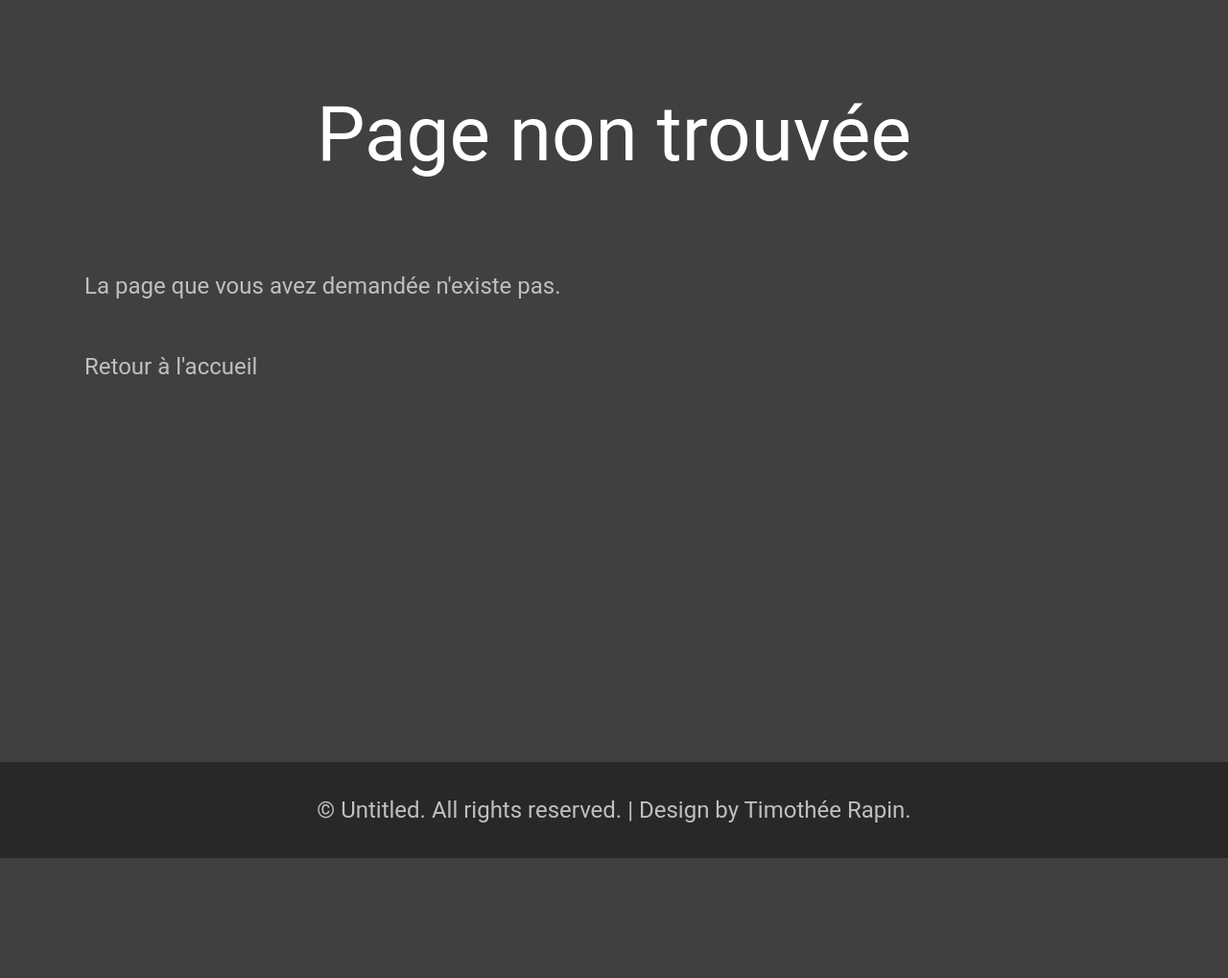
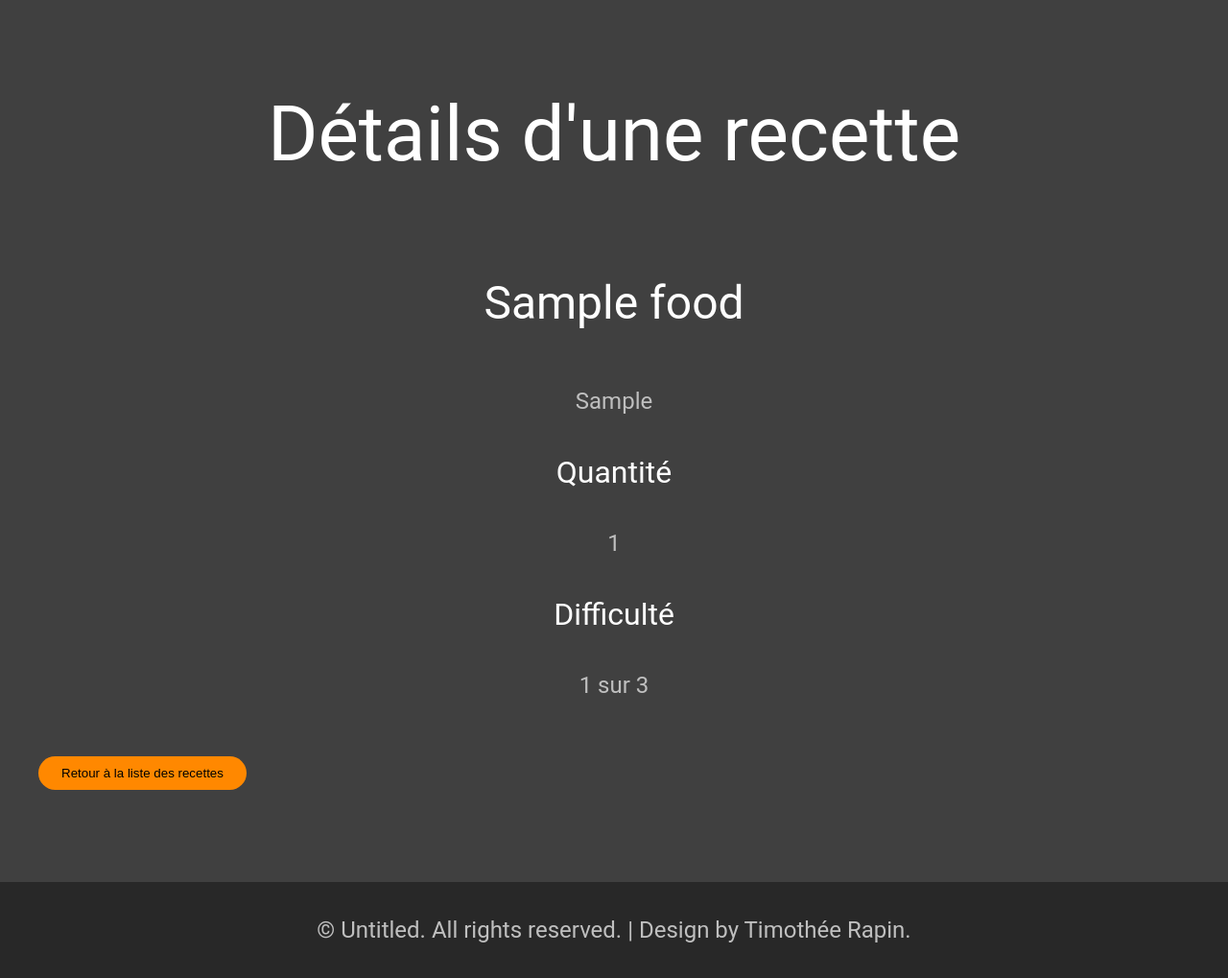
Before and after one commit to TimotheeRapin/WebAppGestionRepas, a PHP site: page /index.php?action=foodDetails&id=1 in a window 1280 px wide. Shown: the part 66-1085 px from the top of the page at 96% size. Before the commit the page ends 960 px from the top, so only its background shows below. Run offline with PHP 8.4, Linux system fonts and the light colour scheme; tables that the repository leaves empty hold one stand-in row (values such as "Sample post").

Commit message:
Affichage des recettes avec leurs détails

```diff
--- a/Code/Controller/foods.php
+++ b/Code/Controller/foods.php
@@ -42,3 +42,12 @@ function foodAdd($data)
     foodsManage($data);
     require_once 'Model/foodsManager.php';
 }
+
+/**
+ * @brief This function is designed to display details of a food
+ */
+function foodDetails($data)
+{
+    $food = getFoodDetails($data['id']);
+    require_once 'View/foodDetails.php';
+}
--- a/Code/Model/foodsManager.php
+++ b/Code/Model/foodsManager.php
@@ -125,7 +125,10 @@ function foodsManage($data){
         }
     }
     catch (Exception $foodErrorMessage) {
-        $foodErrorMessage = "Nous rencontrons actuellement un problème technique. Il est temporairement impossible de modifier un plat. Désolé pour le dérangement !";
+        $foodErrorMessage = "Nous rencontrons actuellement un problème technique.<br>
+                                Il est temporairement impossible de modifier ou créer un plat.<br>
+                                Il est possible qu'un charactère pose problème, tel que : '<br>
+                                Désolé pour le dérangement !";
         require "View/foodForm.php";
     }
 }
@@ -153,3 +156,25 @@ function foodsAdd($data){
         throw new Exception("Erreur lors de l'ajout du plat dans la base de données");
     }
 }
+
+/**
+ * @brief This function is designed to display details of a food
+ * @param $data contains the data to delete
+ */
+function getFoodDetails($id){
+
+    $strSeparator = "'";
+
+    /*
+    $query = "SELECT foods.id, foods.name, foods.nbPersons, foods.time, foods.difficulty, foods.instruction, foods.type FROM foods
+              WHERE foods.id = " . $strSeparator . $id . $strSeparator;
+    */
+
+    $query = "SELECT foods.id, foods.name, foods.nbPersons, foods.difficulty, foods.instruction, foods.type FROM foods
+              WHERE foods.id = " . $strSeparator . $id . $strSeparator;
+
+    $queryResult = executeQuerySelect($query);
+    $food = $queryResult[0];
+
+    return $food;
+}
--- a/Code/View/Contents/CSS/style.css
+++ b/Code/View/Contents/CSS/style.css
@@ -74,6 +74,13 @@ h2{
     text-align: center;
     font-size: 3rem;
     margin: 3rem;
+    color: var(--text-light);
+}
+
+h3{
+    text-align: center;
+    font-size: 2rem;
+    margin: 2rem;
     color: var(--text-light);
 }
 
@@ -286,6 +293,7 @@ button:hover{
 
 .center{
     display: block;
+    text-align: center;
     margin: 20px auto;
 }
 
--- /dev/null
+++ b/Code/View/foodDetails.php
@@ -0,0 +1,53 @@
+<?php
+/**
+ * Project                  TPI - Application web pour la gestion des repas en lien avec les commissions et le budget
+ * @file                    foodDetails.php
+ * @brief                   This file is designed to display details of a food
+ * @authors                 Created by Timothée RAPIN
+ * creation date            16.05.2023
+ * update                   16.05.2023
+ * version                  0.1
+ * @note                    creation of the file
+ */
+
+// Start output buffering
+ob_start();
+
+// Define the title of the page
+$title = 'Application web pour la gestion des repas en lien avec les commissions et le budget - Détails d\'une recette';
+
+?>
+
+<!-- Page content -->
+<main id="page" class="container">
+    <h1>Détails d'une recette</h1>
+    <h2><?=$food['name']; ?></h2>
+    <p class="center"><?=$food['instruction']; ?></p>
+
+    <h3>Quantité</h3>
+    <p class="center"><?=$food['nbPersons']; ?></p>
+
+    <h3>Difficulté</h3>
+    <p class="center"><?=$food['difficulty'] . " sur 3"; ?></p>
+
+    <br>
+
+    <a href="index.php?action=foodsList">
+        <button>Retour à la liste des recettes</button>
+    </a>
+
+    <br>
+    <?php if (isset($_SESSION['userType']) && $_SESSION['userType'] == 'User') : ?>
+        <a href="index.php?action=addFoodToMenu&id=<?=$food['id']; ?>">
+            <button>Ajouter à un menu</button>
+        </a>
+    <?php endif; ?>
+</main>
+
+<?php
+// Store the buffered content in a variable
+$content = ob_get_clean();
+
+// Require the layout file 'gabarit.php'
+require 'gabarit.php';
+?>
--- a/Code/index.php
+++ b/Code/index.php
@@ -74,6 +74,10 @@ if (isset($_GET['action'])) {
             foodDelete($_POST);
             break;
 
+        case 'foodDetails' :
+            foodDetails($_GET);
+            break;
+
         case 'ingredientsAdd' :
             ingredientsAdd($_POST);
             break;
```
Also changed, not shown: Code/View/foodsList.php (+90 -49 lines), Code/View/gabarit.php (+5 -3 lines).
